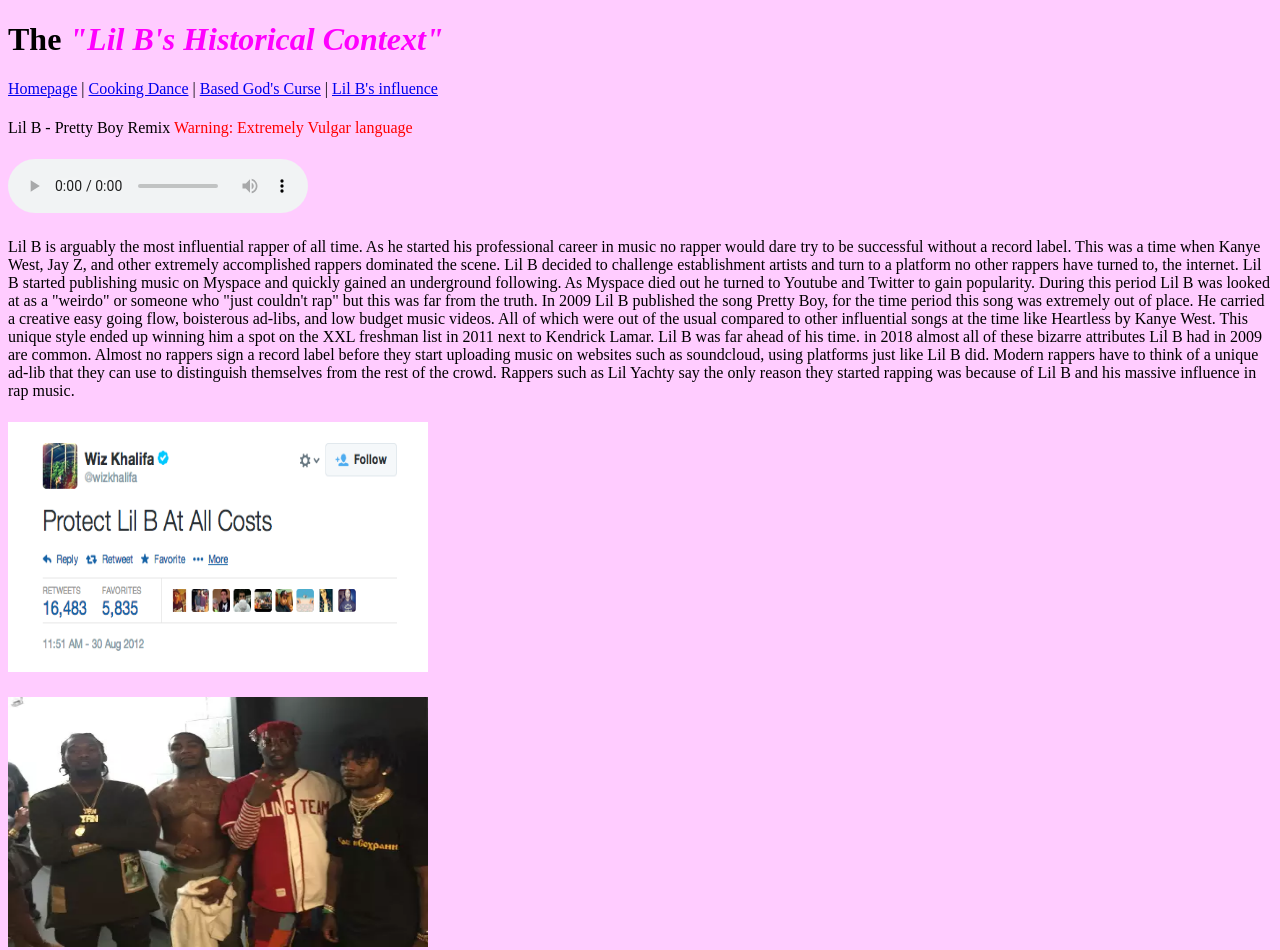
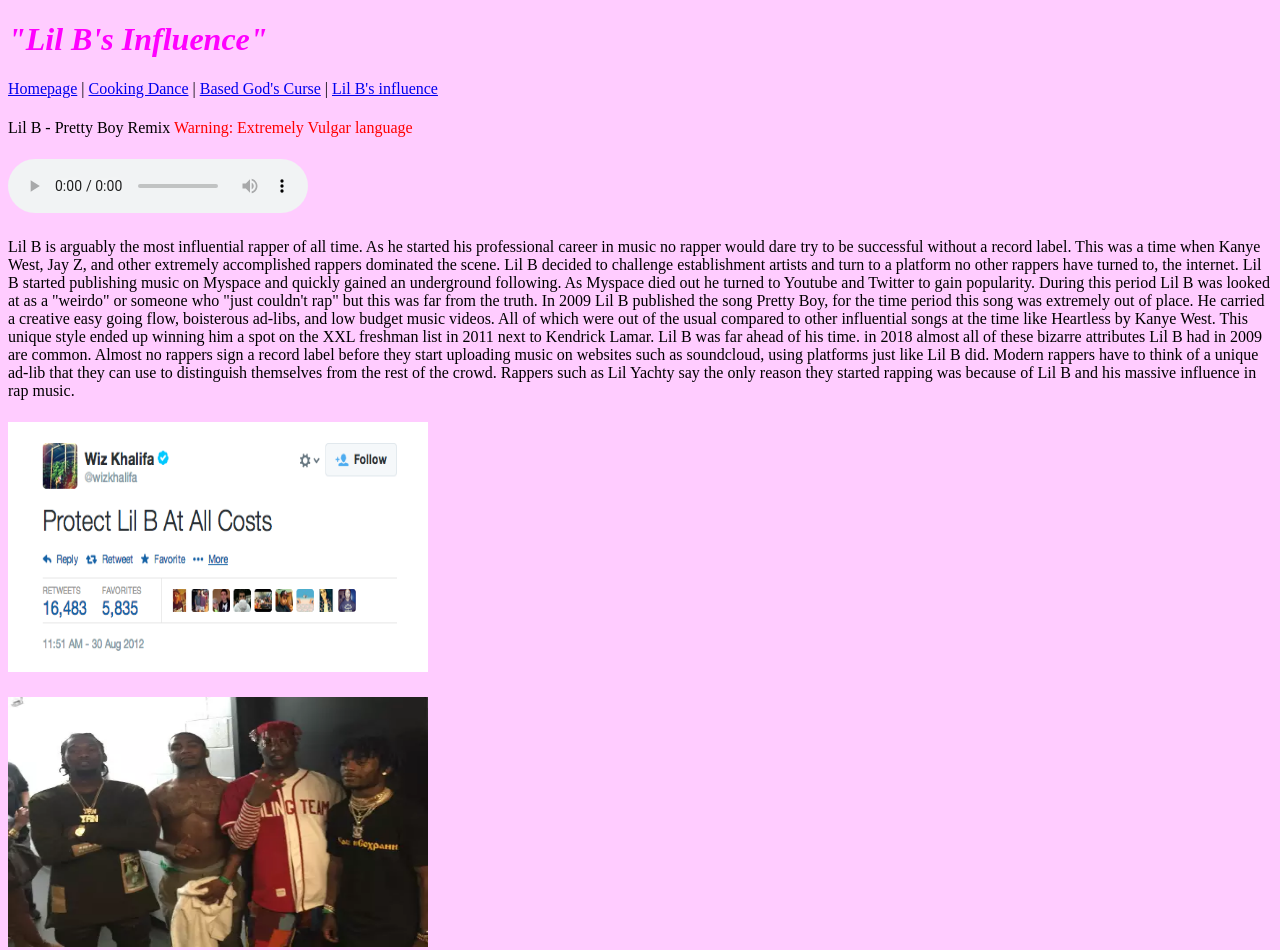
Before and after one commit to JeffNasse/Based, a plain HTML site: page Historical Context.html in a window 1280 px wide. Shown: the top 950 px of the page. Drawn offline with Linux system fonts and the light colour scheme.

Commit message:
Update Historical Context.html

```diff
--- a/Historical Context.html
+++ b/Historical Context.html
@@ -5,7 +5,7 @@
     <title>Historical Context</title>
 </head>
 <body bgcolor="#FFCCFF">
-<h1>The <i style="color:#FF00FF;">"Lil B's Historical Context"</i></h1>
+<h1><i style="color:#FF00FF;">"Lil B's Influence"</i></h1>
 <h1></h1>
 <a href="index.html">Homepage</a> | <a href="cooking%20dance.html">Cooking Dance</a> | <a href="Curses.html">Based God's Curse</a> | <a href="Historical%20Context.html">Lil B's influence </a>
 <h1></h1>
```
